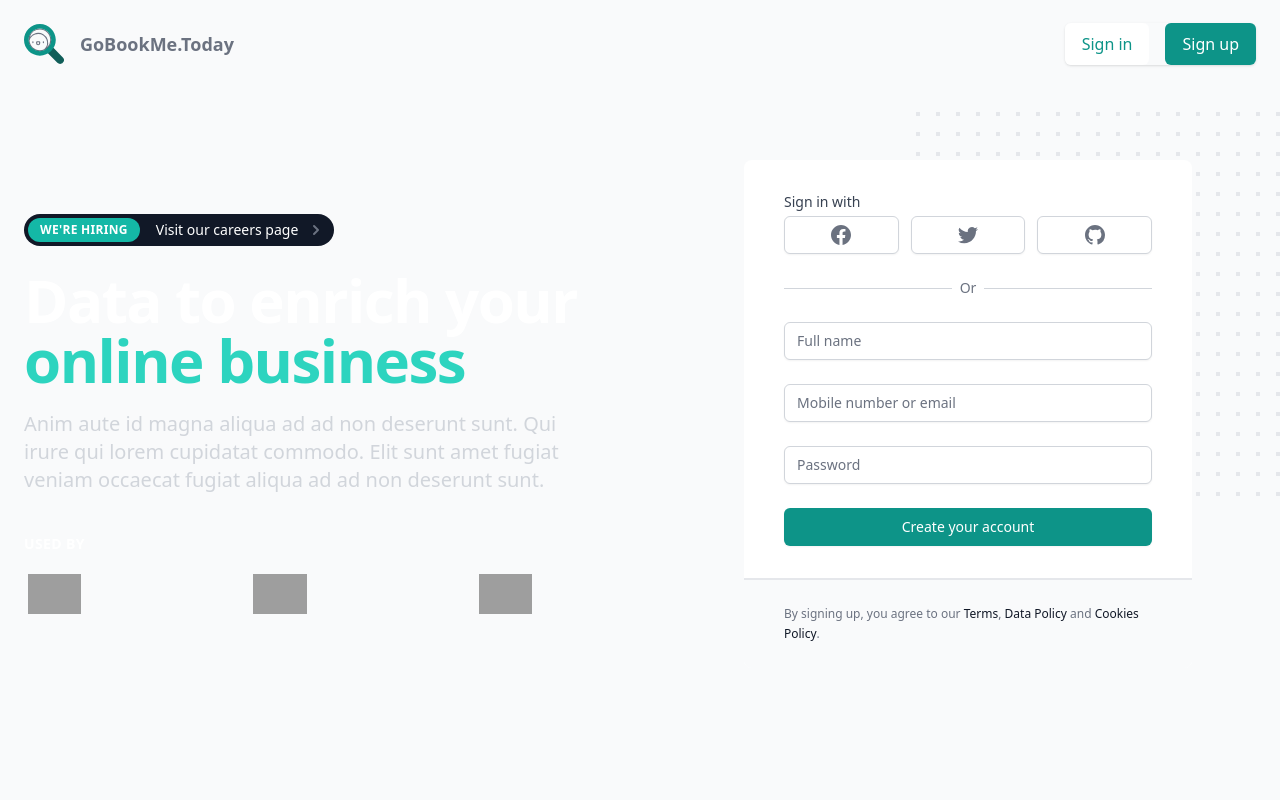
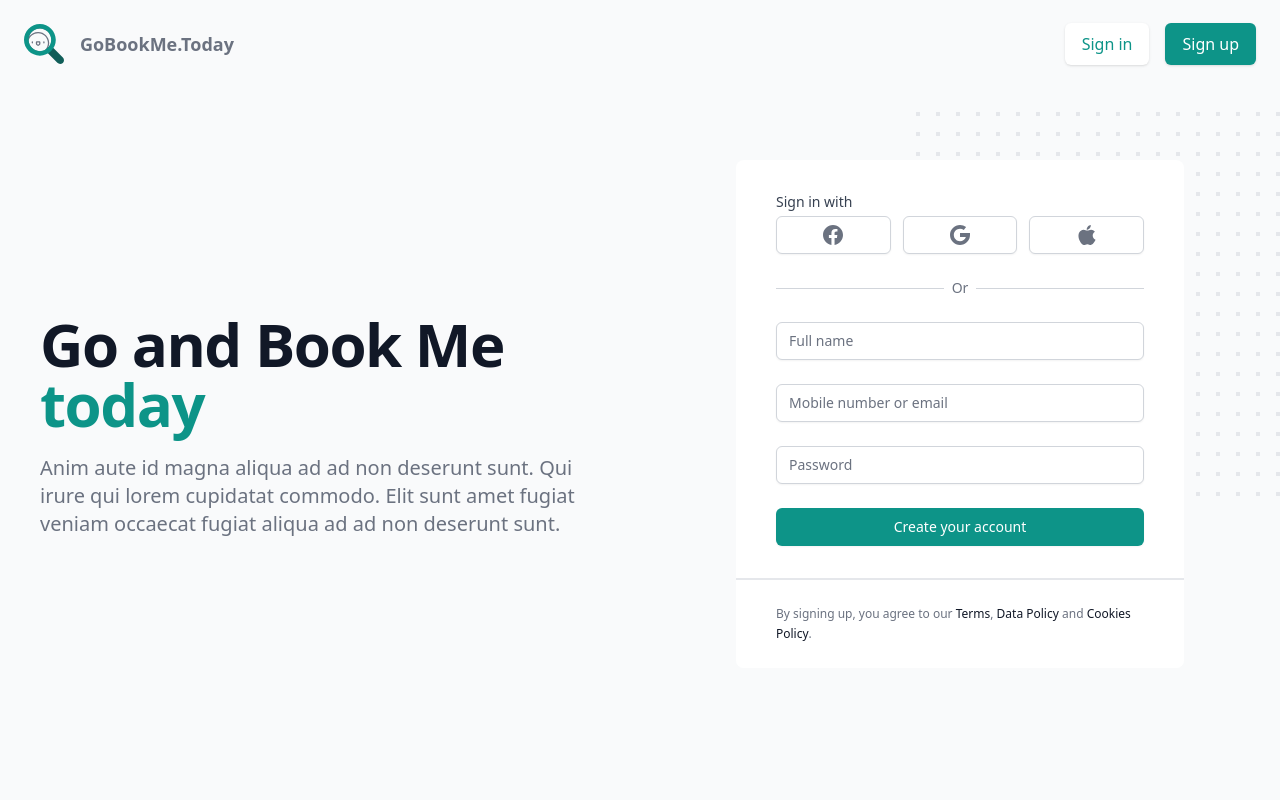
Before and after one commit to Suv4o/GoBookMeOnline, a Vue app in the folder fed-main/: page /signup in a window 1280 px wide. Shown: the top 800 px of the page. Built offline with nearby package versions, Linux system fonts and the light colour scheme; grey boxes are pictures that could not be loaded; a web font is replaced by a local one.

Commit message:
WIP: Layout has been made for the Signup page.

```diff
--- a/fed-main/src/App.vue
+++ b/fed-main/src/App.vue
@@ -1,13 +1,18 @@
 <script setup lang="ts">
 import BookNewsletter from './components/global/BookNewsletter/BookNewsletter.vue'
 import BookFooter from './components/global/BookFooter/BookFooter.vue'
+import BookMainNav from './components/global/BookMainNav/BookMainNav.vue'
+import { uniqKey } from './utils/helpers'
 </script>
 
 <template>
+  <div class="absolute pt-6 top-0 left-0 w-full z-10">
+    <book-main-nav />
+  </div>
   <main>
     <router-view v-slot="{ Component }">
       <transition name="fade" mode="out-in">
-        <div :key="Date.now()">
+        <div :key="uniqKey()">
           <component :is="Component" />
         </div>
       </transition>
--- a/fed-main/src/components/HomePage/HeroSection.vue
+++ b/fed-main/src/components/HomePage/HeroSection.vue
@@ -5,8 +5,7 @@ export default {
 </script>
 
 <script setup lang="ts">
-import { Assertions } from '../../../types/guards'
-import BookMainNav from '../global/BookMainNav/BookMainNav.vue'
+import { Assertions } from '../../types/guards'
 
 function focusSearchInput() {
   const searchBar: HTMLElement | null = document.querySelector('#search-bar input')
@@ -65,8 +64,8 @@ function focusSearchInput() {
       </div>
     </div>
 
-    <div class="relative pt-6 pb-16 sm:pb-24">
-      <book-main-nav />
+    <div class="relative pt-16 pb-16 sm:pb-24">
+      <!-- <book-main-nav /> -->
       <div class="mt-16 book-container sm:mt-24">
         <div class="text-center">
           <h1 class="text-4xl tracking-tight font-extrabold text-gray-900 sm:text-5xl md:text-6xl">
--- a/fed-main/src/components/SignupPage/HeroSection.vue
+++ b/fed-main/src/components/SignupPage/HeroSection.vue
@@ -4,14 +4,11 @@ export default {
 }
 </script>
 
-<script setup lang="ts">
-import BookMainNav from '../global/BookMainNav/BookMainNav.vue'
-import { ChevronRightIcon } from '@heroicons/vue/solid'
-</script>
+<script setup lang="ts"></script>
 
 <template>
   <div class="relative overflow-hidden">
-    <div class="hidden sm:block sm:absolute sm:inset-0" aria-hidden="true">
+    <div class="book-container hidden sm:block sm:absolute sm:inset-0" aria-hidden="true">
       <svg
         class="absolute bottom-0 right-0 transform translate-x-1/2 mb-48 text-gray-700 lg:top-0 lg:mt-28 lg:mb-0 xl:transform-none xl:translate-x-0"
         width="364"
@@ -34,63 +31,25 @@ import { ChevronRightIcon } from '@heroicons/vue/solid'
         <rect width="364" height="384" class="text-gray-200" fill="url(#eab71dd9-9d7a-47bd-8044-256344ee00d0)" />
       </svg>
     </div>
-    <div class="relative pt-6 pb-16 sm:pb-24">
-      <book-main-nav />
-      <div class="mt-16 sm:mt-24">
-        <div class="mx-auto max-w-7xl">
+    <div class="relative pt-16 pb-16 sm:pb-24">
+      <!-- <book-main-nav /> -->
+      <div class="mt-16 book-container sm:mt-24">
         <div class="lg:grid lg:grid-cols-12 lg:gap-8">
           <div
             class="px-4 sm:px-6 sm:text-center md:max-w-2xl md:mx-auto lg:col-span-6 lg:text-left lg:flex lg:items-center"
           >
             <div>
-                <a
-                  href="#"
-                  class="inline-flex items-center text-white bg-gray-900 rounded-full p-1 pr-2 sm:text-base lg:text-sm xl:text-base hover:text-gray-200"
+              <h1
+                class="mt-4 text-4xl tracking-tight font-extrabold text-gray-900 sm:mt-5 sm:leading-none lg:mt-6 lg:text-5xl xl:text-6xl"
               >
-                  <span
-                    class="px-3 py-0.5 text-white text-xs font-semibold leading-5 uppercase tracking-wide bg-teal-500 rounded-full"
-                    >We're hiring</span
-                  >
-                  <span class="ml-4 text-sm">Visit our careers page</span>
-                  <ChevronRightIcon class="ml-2 w-5 h-5 text-gray-500" aria-hidden="true" />
-                </a>
-                <h1
-                  class="mt-4 text-4xl tracking-tight font-extrabold text-white sm:mt-5 sm:leading-none lg:mt-6 lg:text-5xl xl:text-6xl"
-                >
-                  <span class="md:block">Data to enrich your</span>
+                <span class="md:block">Go and Book Me</span>
                 {{ ' ' }}
-                  <span class="text-teal-400 md:block">online business</span>
+                <span class="text-teal-600 md:block">today</span>
               </h1>
-                <p class="mt-3 text-base text-gray-300 sm:mt-5 sm:text-xl lg:text-lg xl:text-xl">
-                  Anim aute id magna aliqua ad ad non deserunt sunt. Qui irure qui lorem cupidatat commodo. Elit sunt
-                  amet fugiat veniam occaecat fugiat aliqua ad ad non deserunt sunt.
+              <p class="mt-3 text-base text-gray-500 sm:mt-5 sm:text-xl lg:text-lg xl:text-xl">
+                Anim aute id magna aliqua ad ad non deserunt sunt. Qui irure qui lorem cupidatat commodo. Elit sunt amet
+                fugiat veniam occaecat fugiat aliqua ad ad non deserunt sunt.
               </p>
-                <p class="mt-8 text-sm text-white uppercase tracking-wide font-semibold sm:mt-10">Used by</p>
-                <div class="mt-5 w-full sm:mx-auto sm:max-w-lg lg:ml-0">
-                  <div class="flex flex-wrap items-start justify-between">
-                    <div class="flex justify-center px-1">
-                      <img
-                        class="h-9 sm:h-10"
-                        src="https://tailwindui.com/img/logos/tuple-logo-gray-400.svg"
-                        alt="Tuple"
-                      />
-                    </div>
-                    <div class="flex justify-center px-1">
-                      <img
-                        class="h-9 sm:h-10"
-                        src="https://tailwindui.com/img/logos/workcation-logo-gray-400.svg"
-                        alt="Workcation"
-                      />
-                    </div>
-                    <div class="flex justify-center px-1">
-                      <img
-                        class="h-9 sm:h-10"
-                        src="https://tailwindui.com/img/logos/statickit-logo-gray-400.svg"
-                        alt="StaticKit"
-                      />
-                    </div>
-                  </div>
-                </div>
             </div>
           </div>
           <div class="mt-16 sm:mt-24 lg:mt-0 lg:col-span-6">
@@ -121,10 +80,12 @@ import { ChevronRightIcon } from '@heroicons/vue/solid'
                         href="#"
                         class="w-full inline-flex justify-center py-2 px-4 border border-gray-300 rounded-md shadow-sm bg-white text-sm font-medium text-gray-500 hover:bg-gray-50"
                       >
-                          <span class="sr-only">Sign in with Twitter</span>
-                          <svg class="w-5 h-5" aria-hidden="true" fill="currentColor" viewBox="0 0 20 20">
+                        <span class="sr-only">Sign in with Google</span>
+                        <svg class="w-5 h-5" aria-hidden="true" fill="currentColor" viewBox="0 0 210 210">
                           <path
-                              d="M6.29 18.251c7.547 0 11.675-6.253 11.675-11.675 0-.178 0-.355-.012-.53A8.348 8.348 0 0020 3.92a8.19 8.19 0 01-2.357.646 4.118 4.118 0 001.804-2.27 8.224 8.224 0 01-2.605.996 4.107 4.107 0 00-6.993 3.743 11.65 11.65 0 01-8.457-4.287 4.106 4.106 0 001.27 5.477A4.073 4.073 0 01.8 7.713v.052a4.105 4.105 0 003.292 4.022 4.095 4.095 0 01-1.853.07 4.108 4.108 0 003.834 2.85A8.233 8.233 0 010 16.407a11.616 11.616 0 006.29 1.84"
+                            d="M0,105C0,47.103,47.103,0,105,0c23.383,0,45.515,7.523,64.004,21.756l-24.4,31.696C133.172,44.652,119.477,40,105,40
+	c-35.841,0-65,29.159-65,65s29.159,65,65,65c28.867,0,53.398-18.913,61.852-45H105V85h105v20c0,57.897-47.103,105-105,105
+	S0,162.897,0,105z"
                           />
                         </svg>
                       </a>
@@ -135,13 +96,27 @@ import { ChevronRightIcon } from '@heroicons/vue/solid'
                         href="#"
                         class="w-full inline-flex justify-center py-2 px-4 border border-gray-300 rounded-md shadow-sm bg-white text-sm font-medium text-gray-500 hover:bg-gray-50"
                       >
-                          <span class="sr-only">Sign in with GitHub</span>
-                          <svg class="w-5 h-5" aria-hidden="true" fill="currentColor" viewBox="0 0 20 20">
+                        <span class="sr-only">Sign in with Apple</span>
+                        <svg class="w-5 h-5" aria-hidden="true" fill="currentColor" viewBox="0 0 512.003 512.003">
+                          <g>
+                            <g>
                               <path
-                              fill-rule="evenodd"
-                              d="M10 0C4.477 0 0 4.484 0 10.017c0 4.425 2.865 8.18 6.839 9.504.5.092.682-.217.682-.483 0-.237-.008-.868-.013-1.703-2.782.605-3.369-1.343-3.369-1.343-.454-1.158-1.11-1.466-1.11-1.466-.908-.62.069-.608.069-.608 1.003.07 1.531 1.032 1.531 1.032.892 1.53 2.341 1.088 2.91.832.092-.647.35-1.088.636-1.338-2.22-.253-4.555-1.113-4.555-4.951 0-1.093.39-1.988 1.029-2.688-.103-.253-.446-1.272.098-2.65 0 0 .84-.27 2.75 1.026A9.564 9.564 0 0110 4.844c.85.004 1.705.115 2.504.337 1.909-1.296 2.747-1.027 2.747-1.027.546 1.379.203 2.398.1 2.651.64.7 1.028 1.595 1.028 2.688 0 3.848-2.339 4.695-4.566 4.942.359.31.678.921.678 1.856 0 1.338-.012 2.419-.012 2.747 0 .268.18.58.688.482A10.019 10.019 0 0020 10.017C20 4.484 15.522 0 10 0z"
-                              clip-rule="evenodd"
+                                d="M351.98,0c-27.296,1.888-59.2,19.36-77.792,42.112c-16.96,20.64-30.912,51.296-25.472,81.088
+			c29.824,0.928,60.64-16.96,78.496-40.096C343.916,61.568,356.556,31.104,351.98,0z"
                               />
+                            </g>
+                          </g>
+                          <g>
+                            <g>
+                              <path
+                                d="M459.852,171.776c-26.208-32.864-63.04-51.936-97.824-51.936c-45.92,0-65.344,21.984-97.248,21.984
+			c-32.896,0-57.888-21.92-97.6-21.92c-39.008,0-80.544,23.84-106.88,64.608c-37.024,57.408-30.688,165.344,29.312,257.28
+			c21.472,32.896,50.144,69.888,87.648,70.208c33.376,0.32,42.784-21.408,88-21.632c45.216-0.256,53.792,21.92,87.104,21.568
+			c37.536-0.288,67.776-41.28,89.248-74.176c15.392-23.584,21.12-35.456,33.056-62.08
+			C387.852,342.624,373.932,219.168,459.852,171.776z"
+                              />
+                            </g>
+                          </g>
                         </svg>
                       </a>
                     </div>
@@ -209,7 +184,7 @@ import { ChevronRightIcon } from '@heroicons/vue/solid'
                   </form>
                 </div>
               </div>
-                <div class="px-4 py-6 bg-gray-50 border-t-2 border-gray-200 sm:px-10">
+              <div class="px-4 py-6 bg-white border-t-2 border-gray-200 sm:px-10">
                 <p class="text-xs leading-5 text-gray-500">
                   By signing up, you agree to our
                   <a href="#" class="font-medium text-gray-900 hover:underline">Terms</a>,
@@ -223,5 +198,4 @@ import { ChevronRightIcon } from '@heroicons/vue/solid'
       </div>
     </div>
   </div>
-  </div>
 </template>
--- a/fed-main/src/components/global/BookMainNav/BookMainNav.vue
+++ b/fed-main/src/components/global/BookMainNav/BookMainNav.vue
@@ -32,16 +32,16 @@ import { MenuIcon, XIcon } from '@heroicons/vue/outline'
           </div>
         </div>
         <div class="hidden md:absolute md:flex md:items-center md:justify-end md:inset-y-0 md:right-0">
-          <span class="inline-flex rounded-md shadow">
+          <span class="inline-flex rounded-md">
             <router-link
               :to="{ name: 'home' }"
-              class="inline-flex items-center px-4 py-2 border border-transparent text-base font-medium rounded-md text-teal-600 bg-white hover:bg-gray-50"
+              class="inline-flex items-center px-4 py-2 border border-transparent text-base font-medium rounded-md text-teal-600 bg-white hover:bg-gray-50 shadow"
             >
               Sign in
             </router-link>
             <router-link
               :to="{ name: 'signup' }"
-              class="inline-flex items-center px-4 py-2 ml-4 border border-transparent text-base font-medium rounded-md text-white bg-teal-600 hover:bg-teal-700"
+              class="inline-flex items-center px-4 py-2 ml-4 border border-transparent text-base font-medium rounded-md text-white bg-teal-600 hover:bg-teal-700 shadow"
             >
               Sign up
             </router-link>
@@ -62,7 +62,7 @@ import { MenuIcon, XIcon } from '@heroicons/vue/outline'
         <div class="rounded-lg shadow-md bg-white ring-1 ring-black ring-opacity-5 overflow-hidden">
           <div class="px-5 pt-4 mb-4 flex items-center justify-between">
             <div class="flex items-center">
-              <img class="h-8 w-auto" src="../../assets/images/logo.svg" alt="" />
+              <img class="h-8 w-auto" src="../../../assets/images/logo.svg" alt="" />
               <p class="ml-2 font-semibold">GoBookMe.Today</p>
             </div>
             <div class="-mr-2">
--- a/fed-main/src/components/global/BookSearchBar/LocationInput.vue
+++ b/fed-main/src/components/global/BookSearchBar/LocationInput.vue
@@ -8,7 +8,7 @@ export default {
 import { computed, ref, watch } from 'vue'
 import { LocationMarkerIcon } from '@heroicons/vue/solid'
 import { Combobox, ComboboxInput, ComboboxOptions, ComboboxOption } from '@headlessui/vue'
-import { Assertions } from '../../../../types/guards'
+import { Assertions } from '../../../types/guards'
 
 const locations = [{ id: 1, suburb: 'Leslie Alexander' }]
 
--- a/fed-main/src/components/global/BookSearchBar/SearchInput.vue
+++ b/fed-main/src/components/global/BookSearchBar/SearchInput.vue
@@ -5,13 +5,13 @@ export default {
 </script>
 
 <script setup lang="ts">
-import { VueRefTargetElement } from '../../../../types/interfaces'
+import { VueRefTargetElement } from '../../../types/interfaces'
 import { computed, ref, reactive, onMounted, onUnmounted, watch } from 'vue'
 import { onClickOutside } from '@vueuse/core'
 import { SearchIcon } from '@heroicons/vue/solid'
 import { ChevronRightIcon, UsersIcon } from '@heroicons/vue/outline'
 import { Combobox, ComboboxInput, ComboboxOptions, ComboboxOption } from '@headlessui/vue'
-import { Assertions } from '../../../../types/guards'
+import { Assertions } from '../../../types/guards'
 
 const people = [
   {
--- /dev/null
+++ b/fed-main/src/utils/helpers/index.ts
@@ -0,0 +1,4 @@
+export function uniqKey() {
+  const uid = Date.now() * Math.floor(Math.random() * 100)
+  return uid
+}
```
Also changed, not shown: fed-main/public/favicon.svg, fed-main/src/assets/images/logo.svg, fed-main/src/types/guards/index.ts (renamed from fed-main/types/guards/index.ts), fed-main/src/types/interfaces/index.ts (renamed from fed-main/types/interfaces/index.ts). Lines whose indentation alone changed are shown as unchanged.
